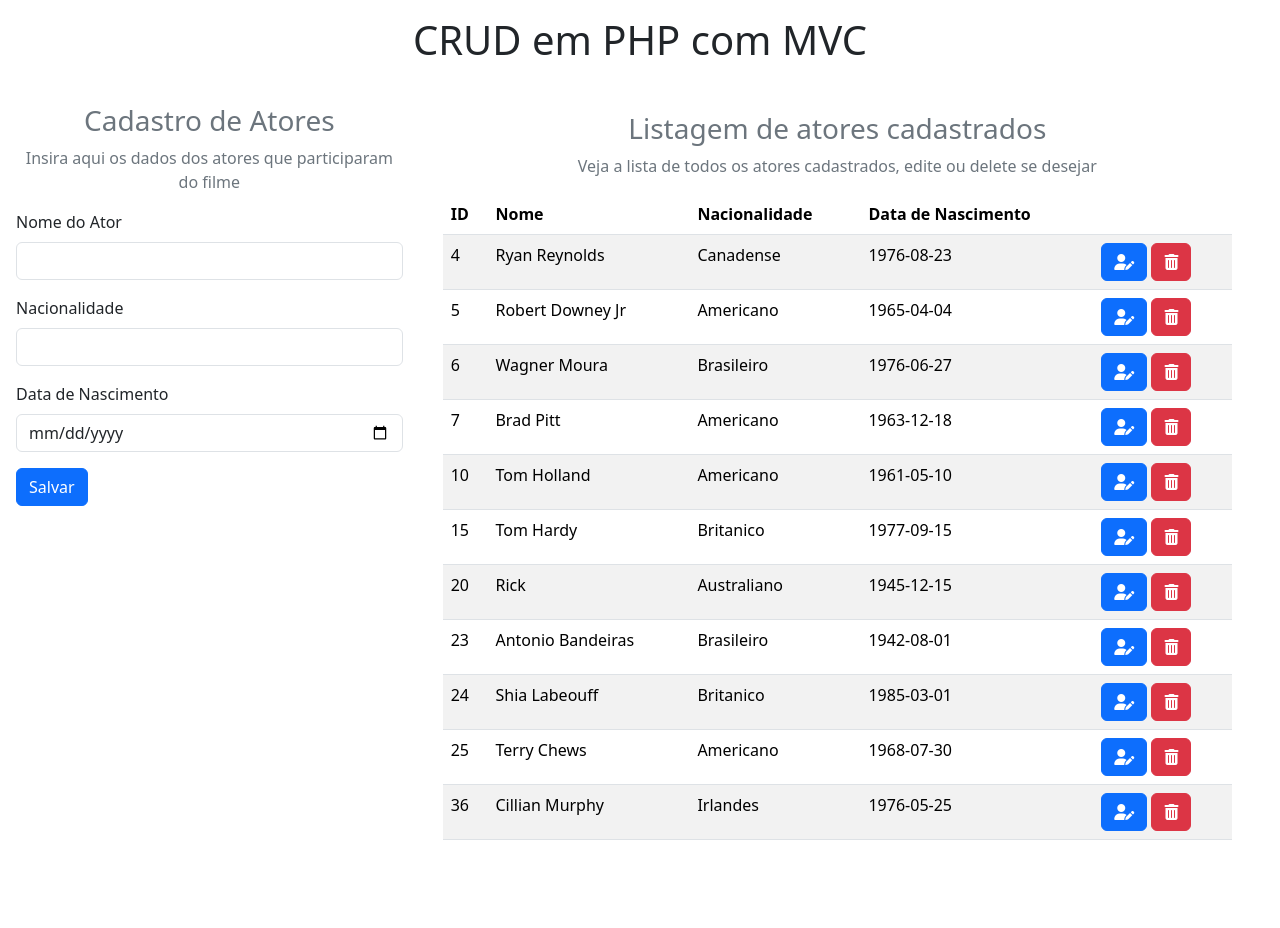
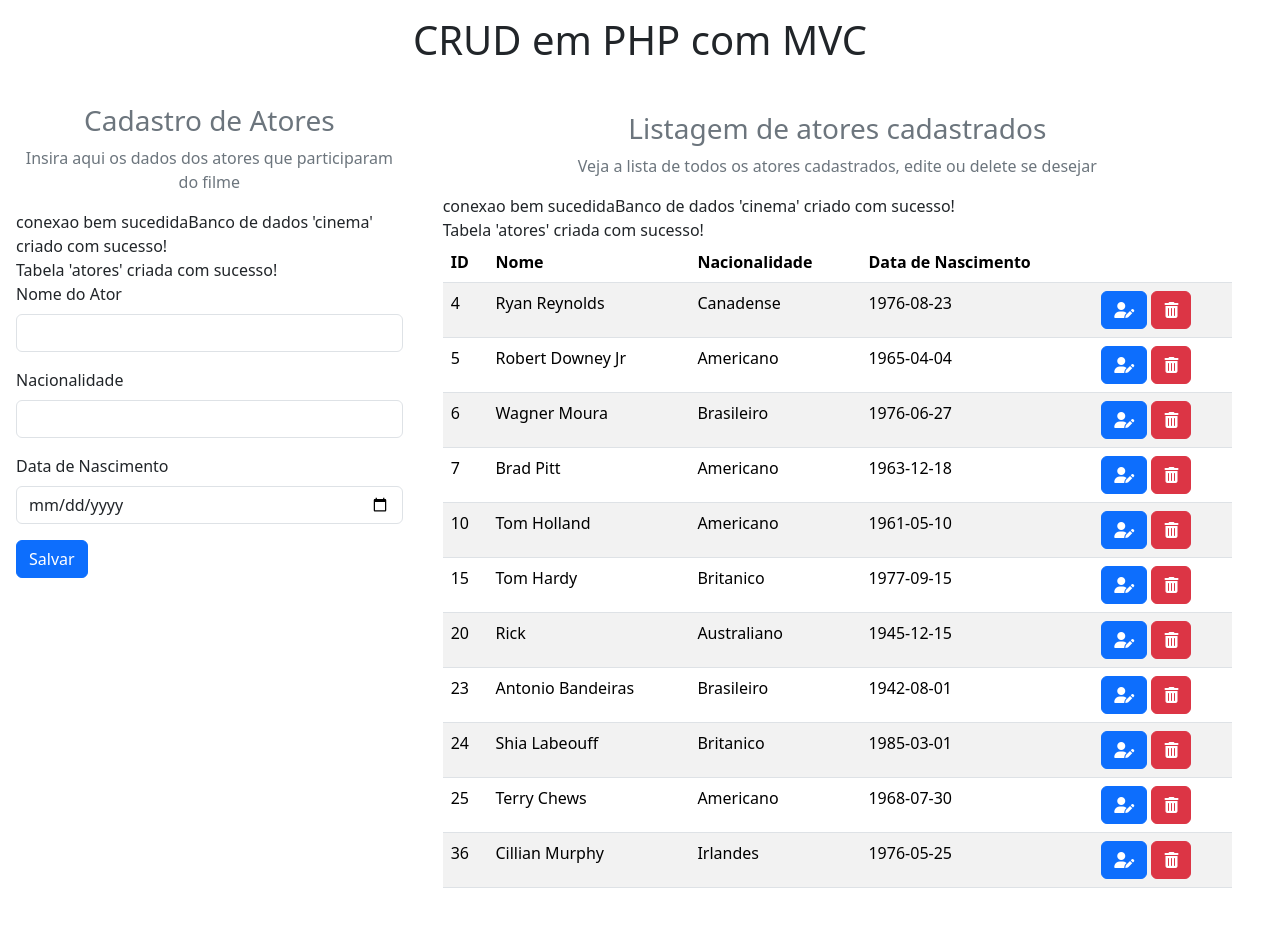
Before and after one commit to rafaellang1/crud_php, a PHP site: page /index.php in a window 1280 px wide. Before the commit the page ends 840 px from the top, so only its background shows below. Run offline with PHP 8.4, Linux system fonts and the light colour scheme; data comes from the database, SQL or seed files in the repository; some libraries are stand-ins or nearby versions.

Commit message:
alteracoes no DB para criar o DB e tabelas

```diff
--- a/index.php
+++ b/index.php
@@ -13,7 +13,6 @@
         <form class="col-4 p-3" method="POST">
             <h3 class="text-center text-secondary">Cadastro de Atores</h3>
             <p class="text-center text-secondary">Insira aqui os dados dos atores que participaram do filme</p>
-
             <?php
                 include "model/connection.php";
                 include "controller/createController.php";
--- a/model/connection.php
+++ b/model/connection.php
@@ -1,33 +1,34 @@
 <?php
- $connection = new mysqli("localhost","root","","cinemas");
- $connection->set_charset("utf8");
+    $connection = new mysqli("localhost","root","");
+    $connection->set_charset("utf8");
 
-// use mysqli;
+    if ($connection->connect_error) {
+        die("Erro na conexão: ".$connection->connect_error);
+    }
+    echo "conexao bem sucedida";
 
-// define("HOST","localhost");
-// define("DBNAME","cinemas");
-// define("USER","root");
-// define("PASSWORD","");
-// define("ROOT_PATH",dirname(__FILE__));
+    // Cria o banco de dados "cinema" se ele não existir
+    $criarBanco = "CREATE DATABASE IF NOT EXISTS cinema";
+    if ($connection->query($criarBanco) === TRUE) {
+        echo "Banco de dados 'cinema' criado com sucesso!<br>";
+    } else {
+        echo "Erro ao criar o banco de dados 'cinema': " . $connection->error . "<br>";
+    }
 
-// class Connection{
-//     private static $connection;
+    // Seleciona o banco de dados "cinema"
+    $connection->select_db("cinema");
 
-//     private function __contructor(){
+    // Cria a tabela "atores" se ela não existir
+    $criarTabela = "CREATE TABLE IF NOT EXISTS atores (
+        id INT AUTO_INCREMENT PRIMARY KEY,
+        nome VARCHAR(255) NOT NULL,
+        nacionalidade VARCHAR(255),
+        data_nascimento DATE
+    )";
 
-//     }
-
-//     public static function getInstace(){
-//         if(!isset(self::$conncetion)){
-//             self::$connection = new mysqli(HOST,USER,PASSWORD);
-//             if(self::$connection->connect_error){
-//                 die("Conexao falhou".self::$connection->connect_error);
-//             }
-//             if(!self::$connection->select_db(DBNAME)){
-//                 $commands = file_get_contents(ROOT_PATH."/cinemas.sql");
-//                 self::$connection->multi_query($commands);
-//             }
-//             return self::connection;
-//         }
-//     }
+    if ($connection->query($criarTabela) === TRUE) {
+        echo "Tabela 'atores' criada com sucesso!";
+    } else {
+        echo "Erro ao criar a tabela 'atores': " . $connection->error;
+    }
 ?>
```
Also changed, not shown: 3 other files.
